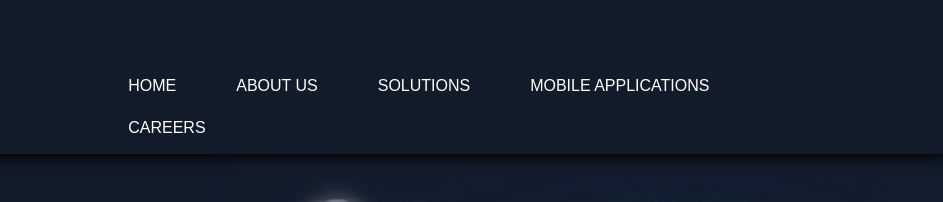
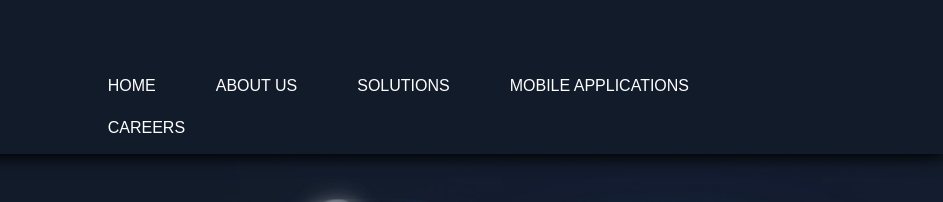
Before and after one commit to dawoodulislam/imgtohtml1, a plain HTML site: page index.html in a window 1280 px wide. Shown: the top 202 px of the page, 337-1280 px from the left. Drawn offline with Linux system fonts and the light colour scheme.

Commit message:
Update style.css

```diff
--- a/css/style.css
+++ b/css/style.css
@@ -31,12 +31,13 @@ header{
 }
 .menu{
 	margin-top: 55px;
-	width: 70%;
+	width: 72%;
 	/*border: 1px solid white;*/
 	float: right;
 }
 .menu ul{
-	width: 100%;
+/* 	width: 100%; */
+	float: right;
 	list-style: none;
 }
 .menu ul li{
```
